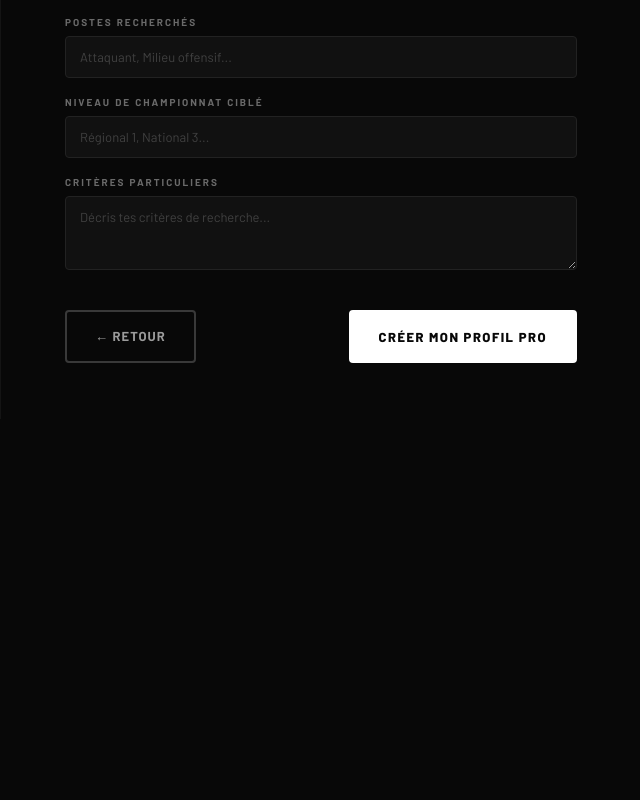
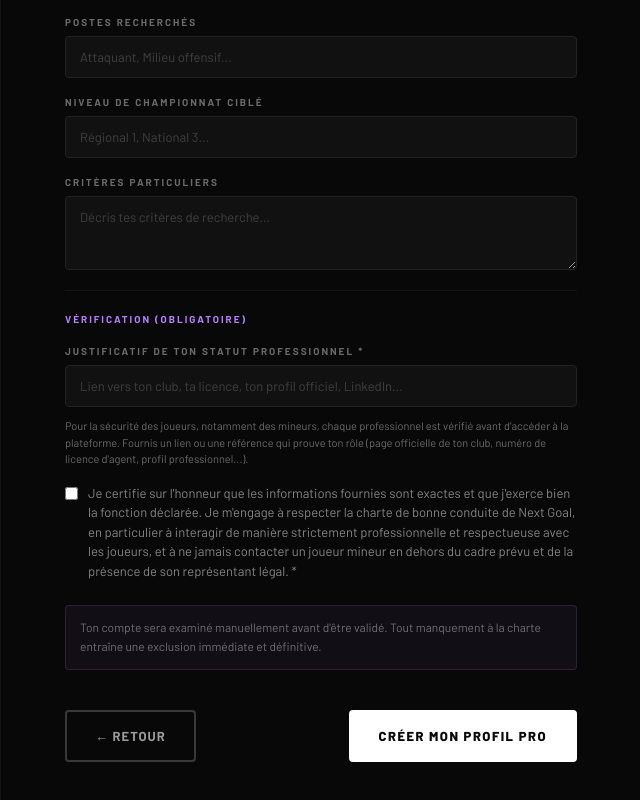
Before and after one commit to bakarysysawane-star/NEXT-GOAL, a React (Vite) app: page /inscription/pro in a window 1280 px wide. Shown: the part 865-1665 px from the top of the page, without its empty margins (639-1279 px from the left). Before the commit the page ends 1284 px from the top, so only its background shows below. Built offline with nearby package versions, Linux system fonts and the light colour scheme; no server answers.

Commit message:
Update SignupPro.jsx

```diff
--- a/src/pages/SignupPro.jsx
+++ b/src/pages/SignupPro.jsx
@@ -16,6 +16,7 @@ export default function SignupPro() {
     organisation: '', region_couverte: 'Toute la France',
     email_pro: '', whatsapp: '',
     postes_recherches: '', criteres: '', niveau_cible: '',
+    justificatif: '', engagement_charte: false,
   })
 
   const set = (k, v) => setForm(f => ({ ...f, [k]: v }))
@@ -26,6 +27,8 @@ export default function SignupPro() {
     if (!form.organisation.trim()) { setError('Merci d\'indiquer ton organisation, club ou agence.'); return }
     if (!form.email_pro.trim()) { setError('Merci d\'indiquer un email professionnel pour vérifier ton profil.'); return }
     if (!form.whatsapp.trim()) { setError('Merci d\'indiquer un numéro de téléphone / WhatsApp.'); return }
+    if (!form.justificatif.trim()) { setError('Merci de fournir un justificatif de ton statut professionnel (lien vers ton club, ta licence, ton profil officiel...).'); return }
+    if (!form.engagement_charte) { setError('Tu dois accepter la charte de bonne conduite pour créer un compte professionnel.'); return }
     setLoading(true); setError('')
     try {
       const data = await signUp(form.email, form.password, form.role_pro, `${form.prenom} ${form.nom}`)
@@ -41,6 +44,8 @@ export default function SignupPro() {
           postes_recherches: form.postes_recherches,
           criteres: form.criteres,
           niveau_cible: form.niveau_cible,
+          justificatif: form.justificatif,
+          engagement_charte: form.engagement_charte,
         })
         navigate('/inscription/succes')
       }
@@ -119,6 +124,26 @@ export default function SignupPro() {
             <div className="ngs-field"><label>Niveau de championnat ciblé</label><input value={form.niveau_cible} onChange={e => set('niveau_cible', e.target.value)} placeholder="Régional 1, National 3..." /></div>
             <div className="ngs-field"><label>Critères particuliers</label><textarea value={form.criteres} onChange={e => set('criteres', e.target.value)} placeholder="Décris tes critères de recherche..." rows={3} /></div>
 
+            <div className="ngs-divider"></div>
+            <div className="ngs-section-label">Vérification (obligatoire)</div>
+
+            <div className="ngs-field">
+              <label>Justificatif de ton statut professionnel *</label>
+              <input value={form.justificatif} onChange={e => set('justificatif', e.target.value)} placeholder="Lien vers ton club, ta licence, ton profil officiel, LinkedIn..." required />
+              <div style={{ fontSize: '11px', color: 'rgba(255,255,255,0.4)', marginTop: '5px', lineHeight: 1.5 }}>
+                Pour la sécurité des joueurs, notamment des mineurs, chaque professionnel est vérifié avant d'accéder à la plateforme. Fournis un lien ou une référence qui prouve ton rôle (page officielle de ton club, numéro de licence d'agent, profil professionnel...).
+              </div>
+            </div>
+
+            <label className="ngs-check" style={{ alignItems: 'flex-start', lineHeight: 1.5 }}>
+              <input type="checkbox" checked={form.engagement_charte} onChange={e => set('engagement_charte', e.target.checked)} style={{ marginTop: '3px' }} />
+              <span>Je certifie sur l'honneur que les informations fournies sont exactes et que j'exerce bien la fonction déclarée. Je m'engage à respecter la charte de bonne conduite de Next Goal, en particulier à interagir de manière strictement professionnelle et respectueuse avec les joueurs, et à ne jamais contacter un joueur mineur en dehors du cadre prévu et de la présence de son représentant légal. *</span>
+            </label>
+
+            <div className="ngs-info" style={{ marginTop: '8px' }}>
+              Ton compte sera examiné manuellement avant d'être validé. Tout manquement à la charte entraîne une exclusion immédiate et définitive.
+            </div>
+
             <div className="ngs-actions">
               <Link to="/inscription" className="ngs-btn-ghost">← Retour</Link>
               <button className="ngs-btn-primary" type="submit" disabled={loading}>{loading ? 'Création...' : 'Créer mon profil pro'}</button>
```
